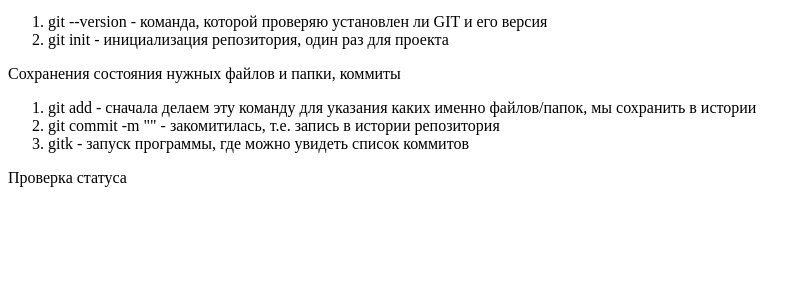
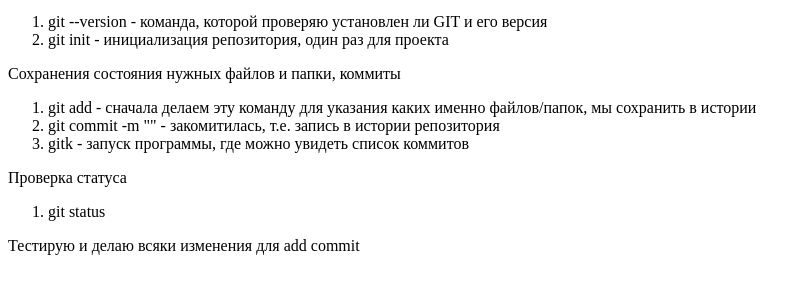
Before and after one commit to LenaVeleva/Lesson-04, a plain HTML site: page index.html in a window 1280 px wide. Shown: the part 101-394 px from the top of the page, without its empty margins (0-811 px from the left). Drawn offline with Linux system fonts and the light colour scheme.

Commit message:
Тестирую и делаю всякие изменения для add и commit

```diff
--- a/index.html
+++ b/index.html
@@ -20,5 +20,9 @@
         <li>gitk - запуск программы, где можно увидеть список коммитов</li>
     </ol>
     <p>Проверка статуса</p>
+    <ol>
+        <li>git status</li>
+    </ol>
+    <p>Тестирую и делаю всяки изменения для add commit</p>
 </body>
 </html>
```
